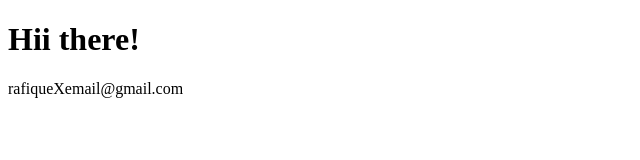
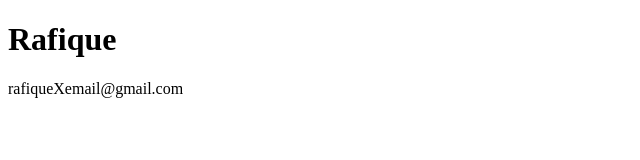
Before and after one commit to thisisrafique/thisisrafique.github.io, a plain HTML site: page index.html in a window 1280 px wide. Shown: the whole page, without its empty margins (0-640 px from the left). Drawn offline with Linux system fonts and the light colour scheme.

Commit message:
Update index.html

```diff
--- a/index.html
+++ b/index.html
@@ -1,7 +1,7 @@
 <!DOCTYPE html>
 <html>
 <body>
-<h1>Hii there!</h1>
+<h1>Rafique</h1>
 rafiqueXemail@gmail.com
 </body>
 </html>
```
